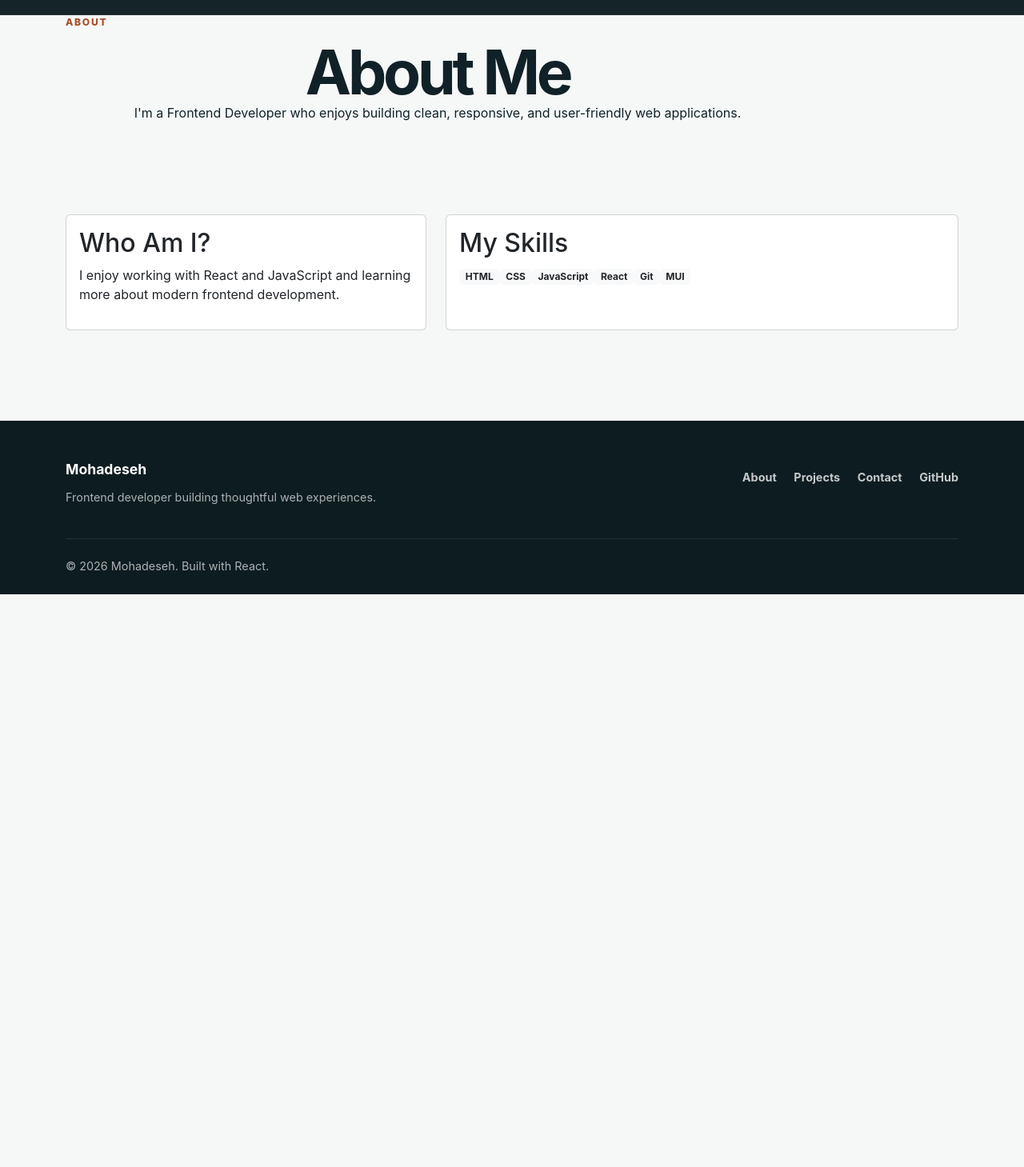
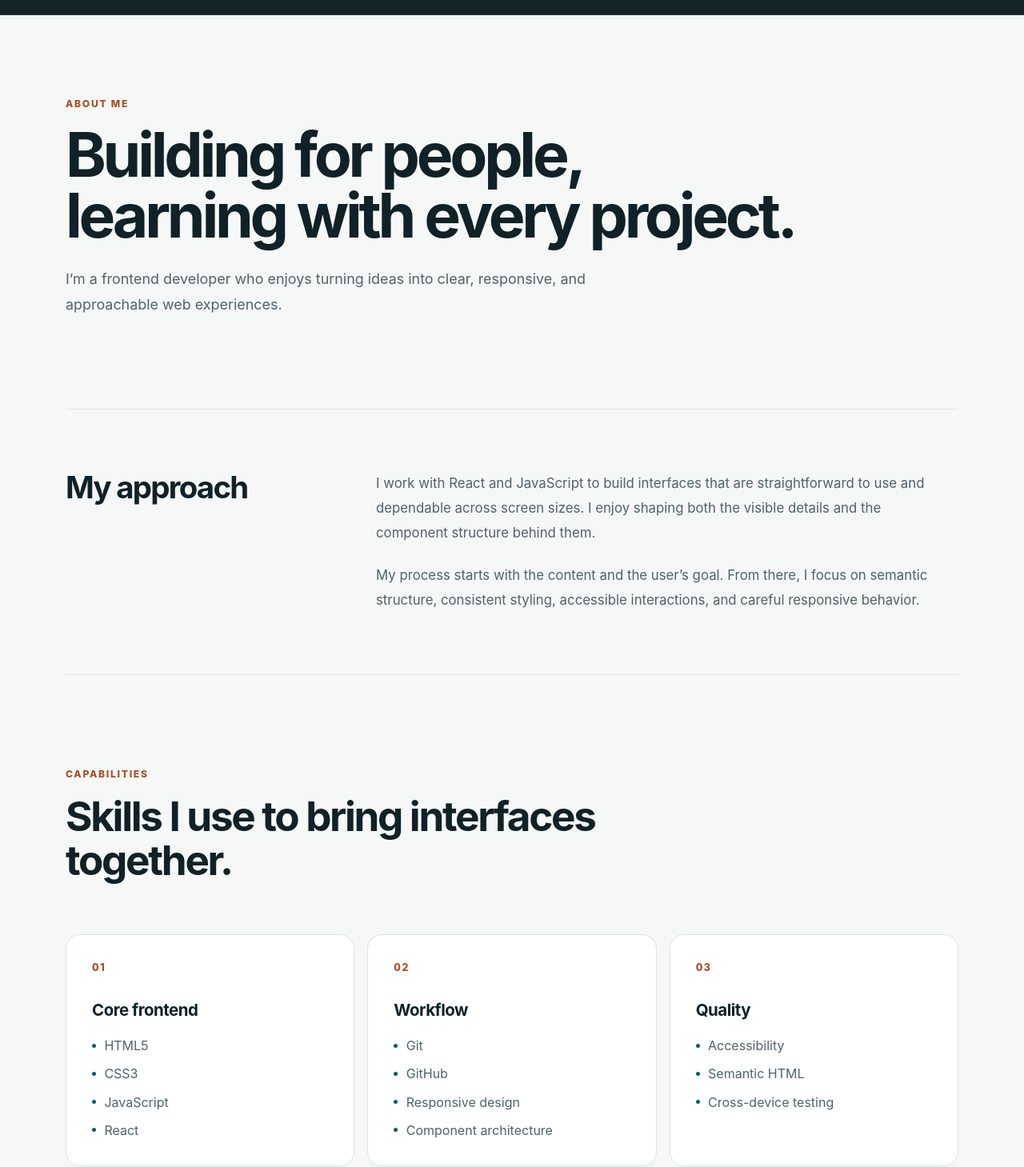
Before and after one commit to mohadesehesmaeilzadeh/personal-website, a React (Create React App) app: page /about in a window 1280 px wide. Shown: the part 57-1516 px from the top of the page at 80% size. Before the commit the page ends 800 px from the top, so only its background shows below. Built offline with nearby package versions, Linux system fonts and the light colour scheme.

Commit message:
edit: update the about

```diff
--- a/src/pages/About.js
+++ b/src/pages/About.js
@@ -1,58 +1,95 @@
-import { Badge, Card, Col, Container, Row } from "react-bootstrap";
+import { Button, Col, Container, Row } from "react-bootstrap";
+import { Link } from "react-router-dom";
 
 function About() {
-  const skills = [
-    "HTML",
-    "CSS",
-    "JavaScript",
-    "React",
-    "Git",
-    "MUI",
+  const skillGroups = [
+    {
+      title: "Core frontend",
+      skills: ["HTML5", "CSS3", "JavaScript", "React"],
+    },
+    {
+      title: "Workflow",
+      skills: ["Git", "GitHub", "Responsive design", "Component architecture"],
+    },
+    {
+      title: "Quality",
+      skills: ["Accessibility", "Semantic HTML", "Cross-device testing"],
+    },
   ];
 
   return (
-    <main className="about">
+    <main className="page" id="main-content" tabIndex="-1">
       <Container>
-        <section className="page-header text-center">
-          <p className="eyebrow">About</p>
-          <h1>About Me</h1>
+        <header className="page-header">
+          <p className="eyebrow">About me</p>
+          <h1>Building for people, learning with every project.</h1>
+          <p className="lead-copy">
+            I’m a frontend developer who enjoys turning ideas into clear,
+            responsive, and approachable web experiences.
+          </p>
+        </header>
 
-          <p>
-            I'm a Frontend Developer who enjoys building clean,
-            responsive, and user-friendly web applications.
-          </p>
+        <section className="about-story" aria-labelledby="story-title">
+          <Row className="gy-4 gx-lg-5">
+            <Col lg={4}>
+              <h2 id="story-title">My approach</h2>
+            </Col>
+            <Col lg={8}>
+              <div className="prose">
+                <p>
+                  I work with React and JavaScript to build interfaces that are
+                  straightforward to use and dependable across screen sizes. I
+                  enjoy shaping both the visible details and the component
+                  structure behind them.
+                </p>
+                <p>
+                  My process starts with the content and the user’s goal. From
+                  there, I focus on semantic structure, consistent styling,
+                  accessible interactions, and careful responsive behavior.
+                </p>
+              </div>
+            </Col>
+          </Row>
         </section>
 
-        <Row className="g-4">
-          <Col lg={5}>
-            <Card className="content-card h-100">
-              <Card.Body>
-                <h2>Who Am I?</h2>
+        <section className="skills-section" aria-labelledby="skills-title">
+          <div className="section-heading-row">
+            <div>
+              <p className="eyebrow">Capabilities</p>
+              <h2 className="section-title" id="skills-title">
+                Skills I use to bring interfaces together.
+              </h2>
+            </div>
+          </div>
 
-                <p>
-                  I enjoy working with React and JavaScript and learning
-                  more about modern frontend development.
-                </p>
-              </Card.Body>
-            </Card>
-          </Col>
+          <Row className="g-3">
+            {skillGroups.map((group, index) => (
+              <Col md={6} lg={4} key={group.title}>
+                <article className="skill-card h-100">
+                  <span className="card-number" aria-hidden="true">
+                    0{index + 1}
+                  </span>
+                  <h3>{group.title}</h3>
+                  <ul className="skill-list">
+                    {group.skills.map((skill) => (
+                      <li key={skill}>{skill}</li>
+                    ))}
+                  </ul>
+                </article>
+              </Col>
+            ))}
+          </Row>
+        </section>
 
-          <Col lg={7}>
-            <Card className="content-card h-100">
-              <Card.Body>
-                <h2>My Skills</h2>
-
-                <div className="skills-list">
-                  {skills.map((skill) => (
-                    <Badge bg="light" text="dark" className="skill-badge" key={skill}>
-                      {skill}
-                    </Badge>
-                  ))}
-                </div>
-              </Card.Body>
-            </Card>
-          </Col>
-        </Row>
+        <section className="cta-panel" aria-labelledby="about-cta-title">
+          <div>
+            <p className="eyebrow">Let’s connect</p>
+            <h2 id="about-cta-title">Have a project or an idea in mind?</h2>
+          </div>
+          <Button as={Link} to="/contact" variant="primary">
+            Start a conversation
+          </Button>
+        </section>
       </Container>
     </main>
   );
```
